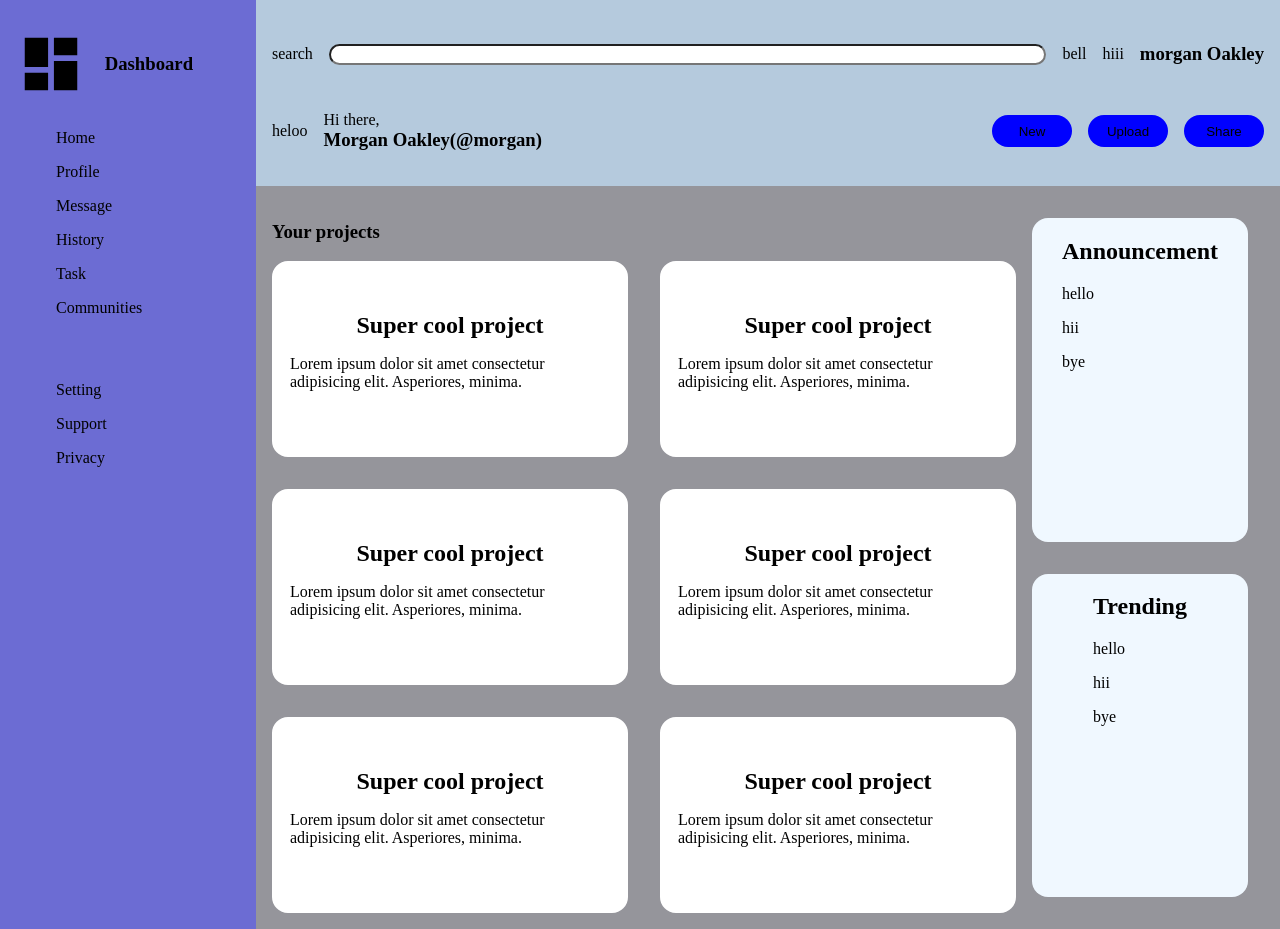
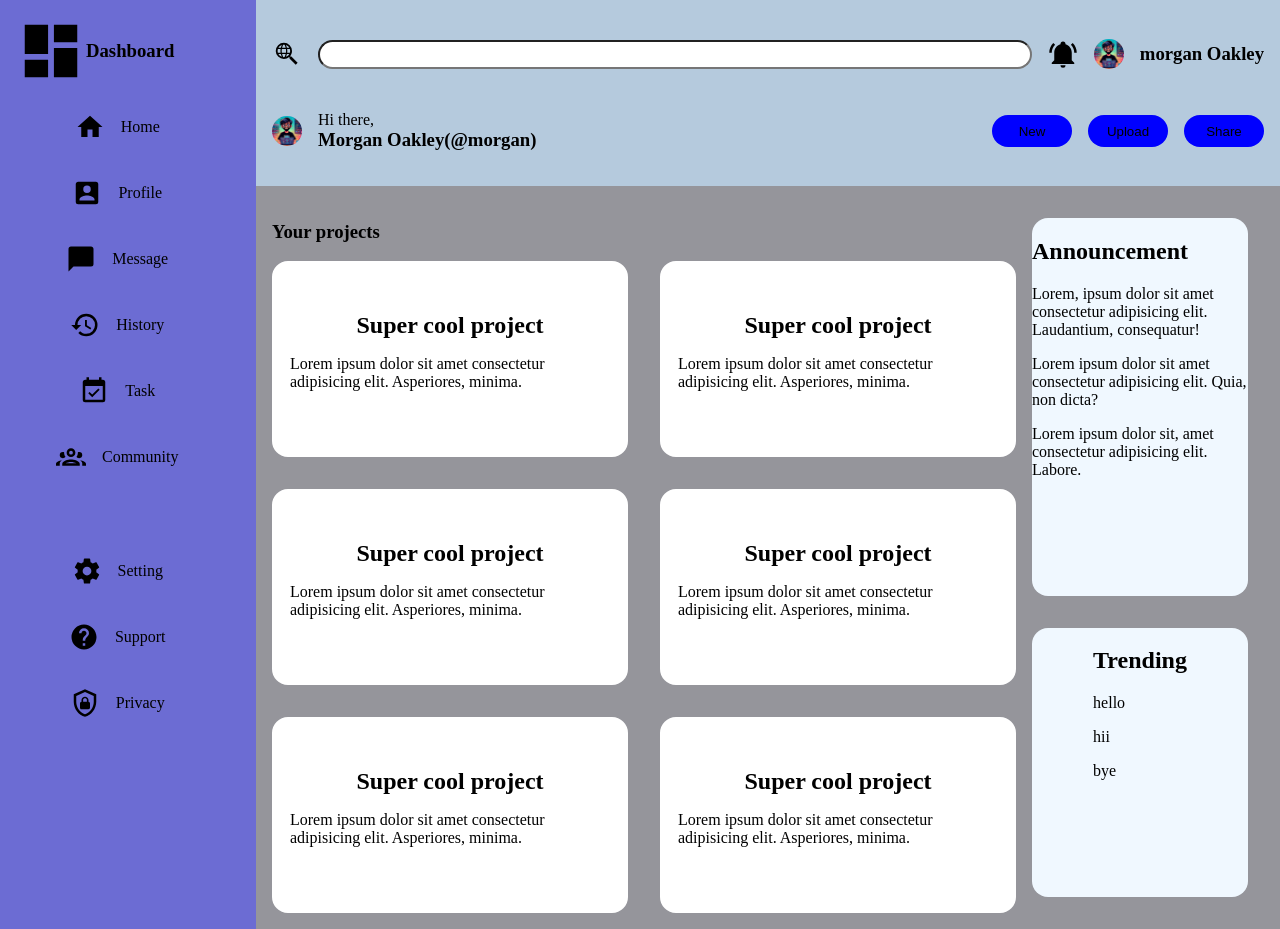
Before and after one commit to abhi6777/Admin_Dashboard, a plain HTML site: page index.html in a window 1280 px wide. Drawn offline with Linux system fonts and the light colour scheme.

Commit message:
completed everythig

```diff
--- a/index.html
+++ b/index.html
@@ -12,35 +12,80 @@
     <div class="container">
       <div class="dashboard">
         <div class="logo">
-               <img src="images/view-dashboard.svg" alt="Dashboard">
+          <img src="images/view-dashboard.svg" alt="Dashboard" />
           <h3>Dashboard</h3>
         </div>
         <div>
           <ul>
-            <li>Home</li>
-            <li>Profile</li>
-            <li>Message</li>
-            <li>History</li>
-            <li>Task</li>
-            <li>Communities</li>
+            <li>
+              <div class="alignDash">
+                <img src="images/home.svg" alt="" />
+                <p>Home</p>
+              </div>
+            </li>
+            <li>
+              <div class="alignDash">
+                <img src="images/account-box.svg" alt="" />
+                <p>Profile</p>
+              </div>
+            </li>
+            <li>
+              <div class="alignDash">
+                <img src="images/message.svg" alt="" />
+                <p>Message</p>
+              </div>
+            </li>
+            <li>
+              <div class="alignDash">
+                <img src="images/history.svg" alt="" />
+                <p>History</p>
+              </div>
+            </li>
+            <li>
+              <div class="alignDash">
+                <img src="images/calendar-check.svg" alt="" />
+                <p>Task</p>
+              </div>
+            </li>
+            <li>
+              <div class="alignDash">
+                <img src="images/account-group-outline.svg" alt="" />
+                <p>Community</p>
+              </div>
+            </li>
           </ul>
           <ul>
-            <li>Setting</li>
-            <li>Support</li>
-            <li>Privacy</li>
+            <li>
+              <div class="alignDash">
+                <img src="images/cog.svg" alt="" />
+                <p>Setting</p>
+              </div>
+            </li>
+            <li>
+              <div class="alignDash">
+                <img src="images/help-circle.svg" alt="" />
+                <p>Support</p>
+              </div>
+            </li>
+            <li>
+              <div class="alignDash">
+                <img src="images/shield-lock-outline.svg" alt="" />
+                <p>Privacy</p>
+              </div>
+            </li>
           </ul>
         </div>
       </div>
       <div class="heading">
         <div>
-          <p>search</p>
+          <img src="images/search-web.svg" alt="" />
           <input type="text" />
-          <p>bell</p>
-          <p><img src=" " alt="" />hiii</p>
+          <img src="images/bell-ring.svg" alt="" />
+          <img src="images/logo.jpeg" alt="logo" />
           <h3>morgan Oakley</h3>
         </div>
         <div class="buttonDesign">
-          <p><img src="" alt="" />heloo</p>
+          <img src="images/logo.jpeg" alt="logo" />
           <div class="stack">
             <li>
               <p>Hi there,</p>
@@ -105,9 +150,12 @@
             <div>
               <h2>Announcement</h2>
               <div>
-                   <p>hello</p>
-                   <p>hii</p>
-                   <p>bye</p>
+                <p>
+                  Lorem, ipsum dolor sit amet consectetur adipisicing elit.
+                  Laudantium, consequatur!
+                </p>
+                <p>Lorem ipsum dolor sit amet consectetur adipisicing elit. Quia, non dicta?</p>
+                <p>Lorem ipsum dolor sit, amet consectetur adipisicing elit. Labore.</p>
               </div>
             </div>
           </div>
--- a/style.css
+++ b/style.css
@@ -15,16 +15,10 @@ body {
 .dashboard {
   background-color: rgb(108, 108, 211);
   grid-row: 1 / max;
-  align-items: center;
-  justify-content: center;
-  gap: 1em;
   padding: 1em;
-}
-
-.dashboard h3 {
-  padding: 1em;
-  align-items: center;
-  justify-content: center;
+  display: grid;
+  align-content: start;
+  justify-items: start;
 }
 
 .dashboard ul,
@@ -43,15 +37,25 @@ body {
 }
 
 .logo {
-  display: flex;
-  flex-direction: row;
+  display: grid;
+  grid-auto-flow: column;
+  justify-content: center;
   align-items: center;
 }
 
 .dashboard div ul li img {
-  width: 50px;
-  height: 50px;
+  width: 30px;
+  height: 30px;
 }
+
+.alignDash {
+  display: grid;
+  grid-auto-flow: column;
+  justify-content: center;
+  align-items: center;
+  gap: 1em;
+}
+
 /* Heading section */
 
 .heading {
@@ -74,6 +78,7 @@ body {
 
 .heading div input {
   border-radius: 20px;
+  padding: 5px;
 }
 
 .stack li {
@@ -91,6 +96,17 @@ body {
   width: 5rem;
   height: 2rem;
   border: 2px blue;
+  border-radius: 2em;
+}
+
+/* adding photos after completion */
+
+.heading div img {
+  width: 30px;
+  height: 30px;
+}
+
+.heading div img[alt="logo"] {
   border-radius: 2em;
 }
 
@@ -149,3 +165,11 @@ body {
   height: auto;
   align-content: start;
 }
+
+/* after completion modifications */
+
+.announcement div div p {
+  display: grid;
+  align-content: center;
+  justify-items: center;
+}
```
Also changed, not shown: images/account-box.svg (added), images/account-group-outline.svg (added), images/bell-ring.svg (added), images/calendar-check.svg (added), images/cog.svg (added), images/help-circle.svg (added), images/history.svg (added), images/home.svg (added), images/logo.jpeg (added), images/message.svg (added), images/search-web.svg (added), images/shield-lock-outline.svg (added). Lines whose indentation alone changed are shown as unchanged.
